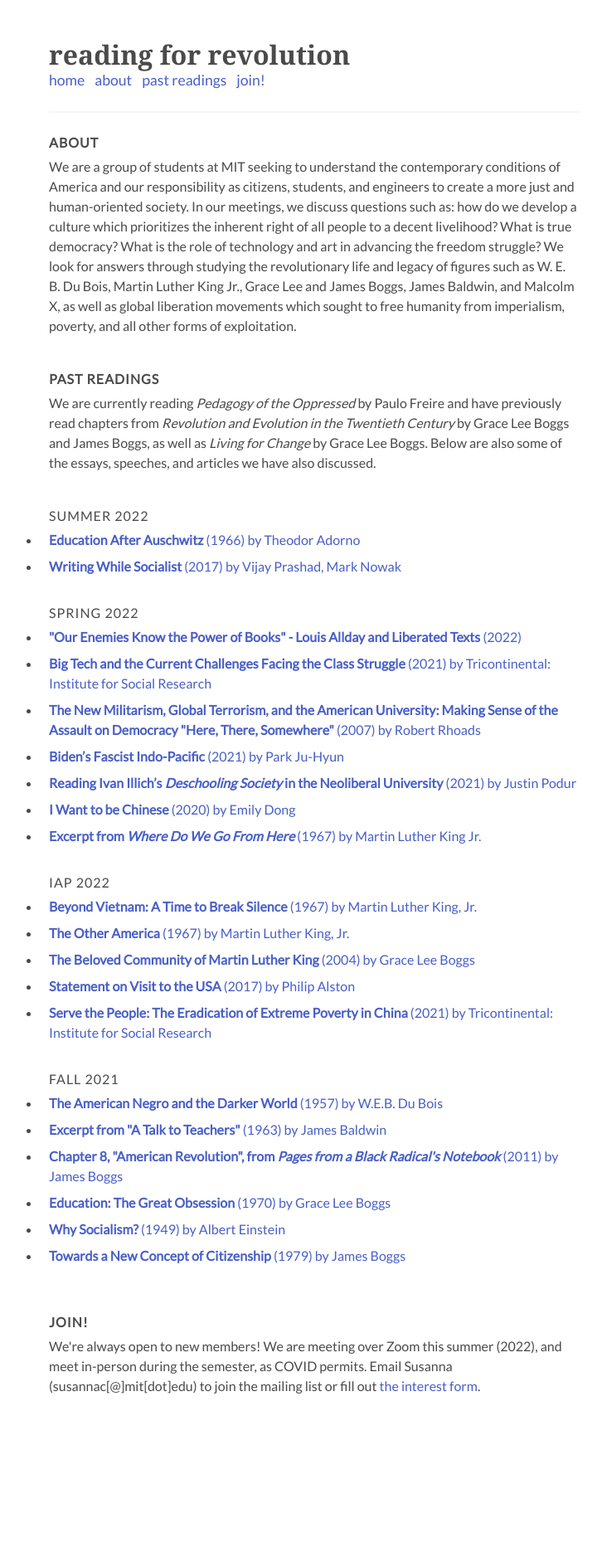
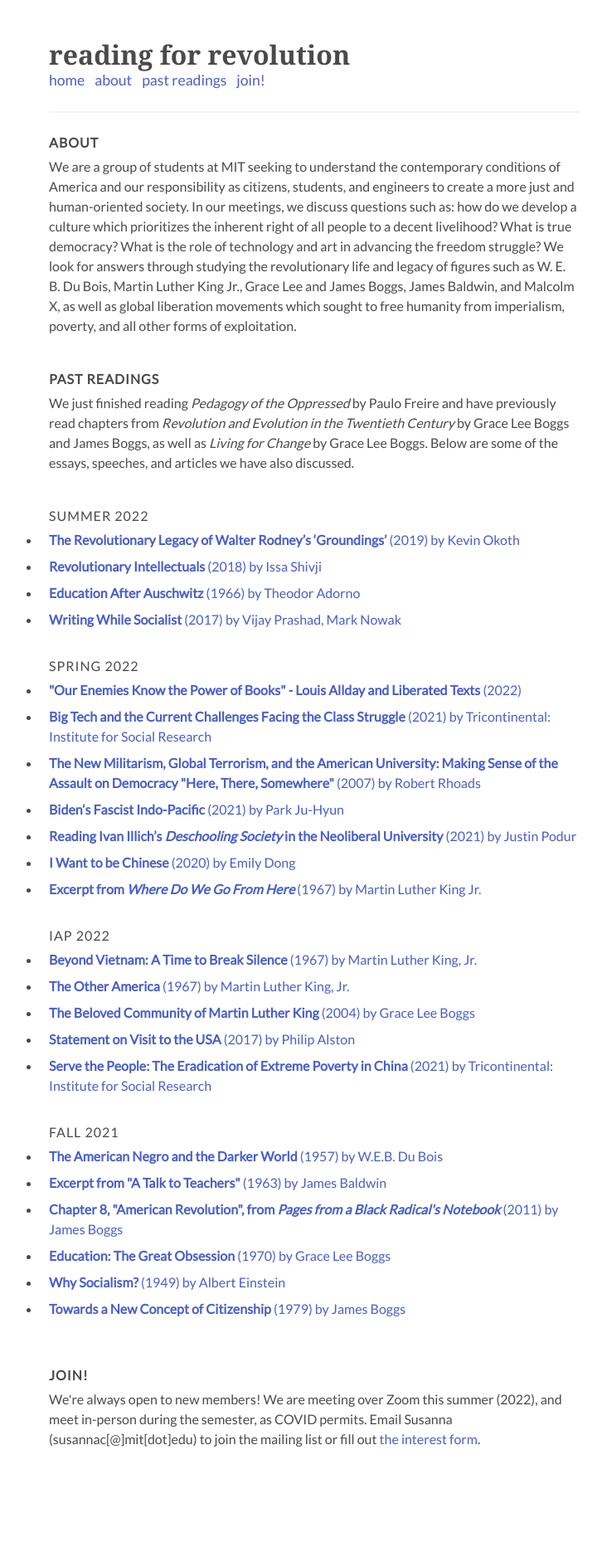
Before and after one commit to susannachen7/reading-for-revolution, a Jekyll site: the page built from index.md, in a window 1280 px wide. Shown: the whole page at 83% size, without its empty margins (261-987 px from the left). Built offline with Jekyll 4.4.1, drawn with Linux system fonts in a browser that asks for light colours; before the commit the page ends 1807 px from its top, so only the background shows below that.

Commit message:
update posts

```diff
--- a/_layouts/home.html
+++ b/_layouts/home.html
@@ -23,7 +23,7 @@
       <!-- Post Feed -->
       <div id = "readings">
         <h2 class = "is-size-6 heading has-text-weight-bold">Past Readings</h2>
-        <p>We are currently reading <i>Pedagogy of the Oppressed</i> by Paulo Freire and have previously read chapters from <i>Revolution and Evolution in the Twentieth Century</i> by Grace Lee Boggs and James Boggs, as well as <i>Living for Change</i> by Grace Lee Boggs. Below are also some of the essays, speeches, and articles we have also discussed.</p>
+        <p>We just finished reading <i>Pedagogy of the Oppressed</i> by Paulo Freire and have previously read chapters from <i>Revolution and Evolution in the Twentieth Century</i> by Grace Lee Boggs and James Boggs, as well as <i>Living for Change</i> by Grace Lee Boggs. Below are some of the essays, speeches, and articles we have also discussed.</p>
         <br>
         {% assign groupedByTerms = site.posts | group_by:"term" %}
         {% for term in site.terms %}
--- /dev/null
+++ b/_posts/2022-08-21-revolutionary-intellectuals.md
@@ -0,0 +1,8 @@
+---
+layout: redirect
+title:  "Revolutionary Intellectuals"
+published: "2018"
+author: "Issa Shivji"
+term: "Summer 2022"
+redirect: https://africasacountry.com/2018/05/revolutionary-intellectuals
+---
--- /dev/null
+++ b/_posts/2022-08-21-walter-rodney-groundings.md
@@ -0,0 +1,8 @@
+---
+layout: redirect
+title:  "The Revolutionary Legacy of Walter Rodney’s ‘Groundings’"
+published: "2019"
+author: "Kevin Okoth"
+term: "Summer 2022"
+redirect: https://www.versobooks.com/blogs/4351-the-revolutionary-legacy-of-walter-rodney-s-groundings
+---
```
